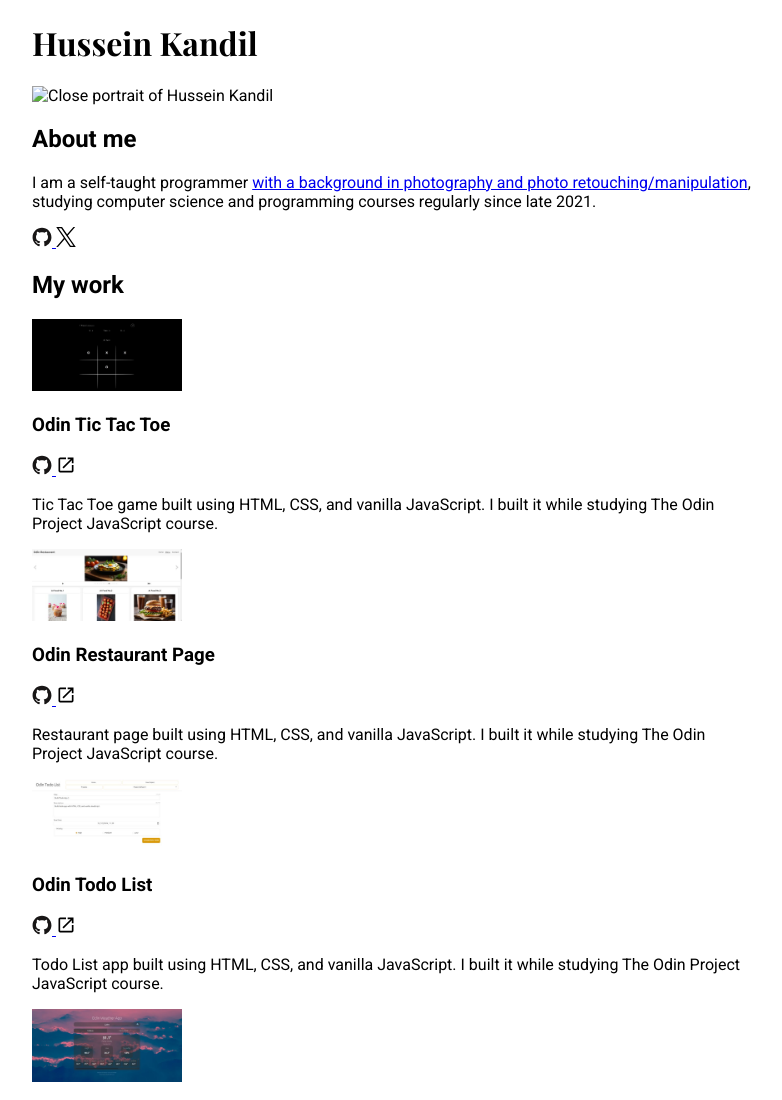
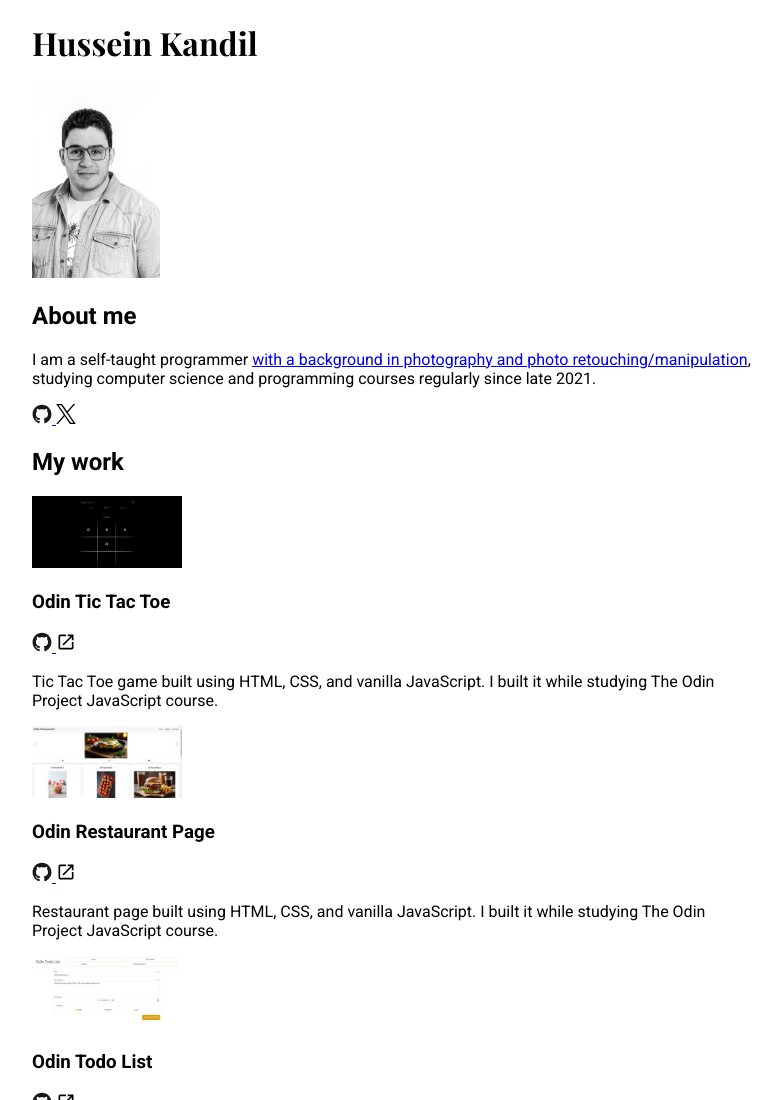
Before and after one commit to hussein-m-kandil/top-advanced-html-and-css-study, a plain HTML site: page odin-homepage/index.html in a window 1280 px wide. Shown: the top 1100 px of the page, without its empty margins (248-1030 px from the left). Drawn offline with nearby package versions, Linux system fonts and the light colour scheme; a web font is replaced by a local one.

Commit message:
Odin Homepage: Fix HTML image's source path

```diff
--- a/odin-homepage/index.html
+++ b/odin-homepage/index.html
@@ -36,7 +36,7 @@
         />
         <img
           class="personal-img close-shot"
-          src="./assets/images/hussein-kandil-1024.jpg"
+          src="./assets/images/hussein-kandil-1024w.jpg"
           alt="Close portrait of Hussein Kandil"
           width="128"
         />
```
